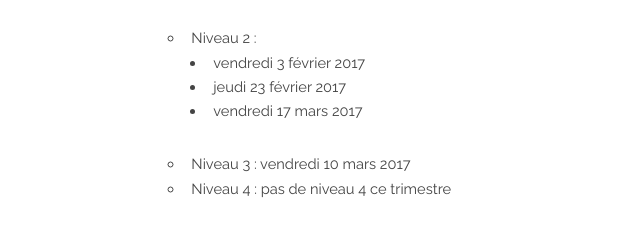
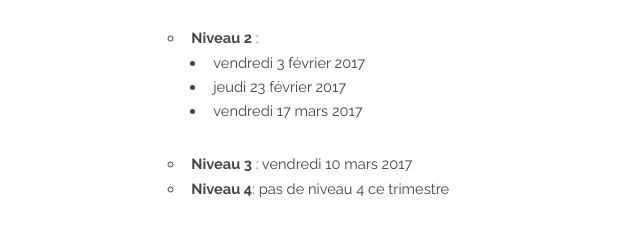
Before and after one commit to ssseeebbb/LaSanteCaSApprend, a plain HTML site: page Calendrier.html in a window 1280 px wide. Shown: the part 568-795 px from the top of the page, 96-736 px from the left. Drawn offline with Linux system fonts and the light colour scheme.

Commit message:
Mise à jour 23.11.16

```diff
--- a/Calendrier.html
+++ b/Calendrier.html
@@ -71,16 +71,16 @@
 <!-- 										<li> Liste d'attente disponible pour prochain cours niveau 1 pour premier trimestre 2017 </li>
  -->									</ul>
 								</li>
-								<li>Niveau 2 :
+								<li><b>Niveau 2</b> :
 									<ul>
 										<li> vendredi 3 février 2017 </li>
 										<li> jeudi 23 février 2017 </li>
 										<li> vendredi 17 mars 2017 </li>
 									</ul>
 								</li>
-								<li>Niveau 3 : vendredi 10 mars 2017
+								<li><b>Niveau 3</b> : vendredi 10 mars 2017
 								</li>
-								<li>Niveau 4 : pas de niveau 4 ce trimestre
+								<li><b>Niveau 4</b>: pas de niveau 4 ce trimestre
 								</li>
 
 								<!-- <li>Niveau 4 : pas de cours niveau 4 ce trimestre
```
